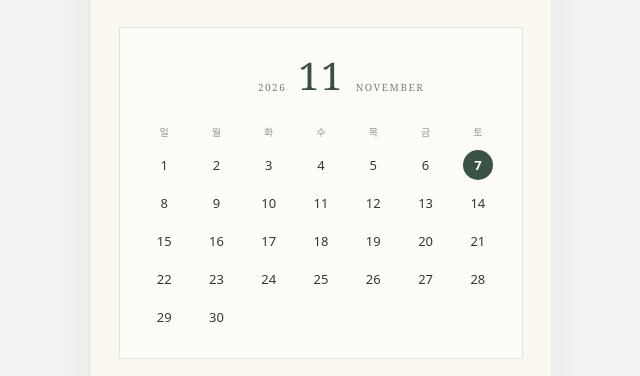
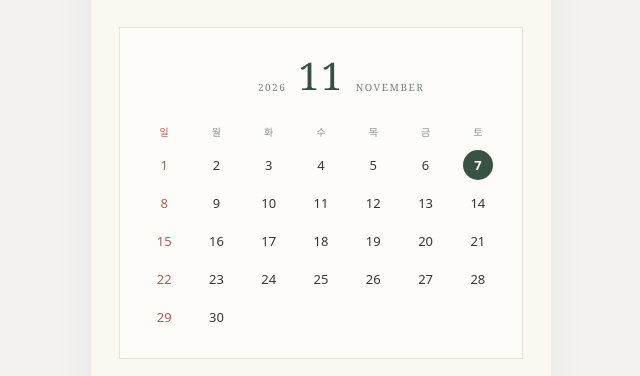
Before and after one commit to Hokite/invitation, a React (Vite) app: page / in a window 1280 px wide. Shown: the part 2260-2636 px from the top of the page, without its empty margins (319-959 px from the left). Built offline with nearby package versions, Linux system fonts and the light colour scheme.

Commit message:
Highlight Sundays in calendar

```diff
--- a/src/styles.css
+++ b/src/styles.css
@@ -115,6 +115,9 @@ h2 { margin: 0 0 34px; font-family: Georgia, "Nanum Myeongjo", serif; font-weigh
 .month b { padding: 0 12px; font: 400 38px/1 Georgia, serif; color: #375043; }
 .week { display: grid; grid-template-columns: repeat(7, 1fr); min-height: 38px; align-items: center; font-size: 13px; }
 .labels { min-height: 30px; font-size: 10px; color: #89928d; }
+.calendar .week span:first-child {
+  color: #b75a54;
+}
 .event-day { width: 30px; height: 30px; margin: auto; display: grid; place-items: center; border-radius: 50%; color: white; background: #385344; font-weight: 700; }
 .calendar-note { margin: 16px 0 0; padding-top: 17px; border-top: 1px solid rgba(49,72,59,.1); font-size: 12px; color: #6f7a73; }
 .countdown { margin: 8px 0 24px; font-size: 13px; color: #6d7972; }
```
